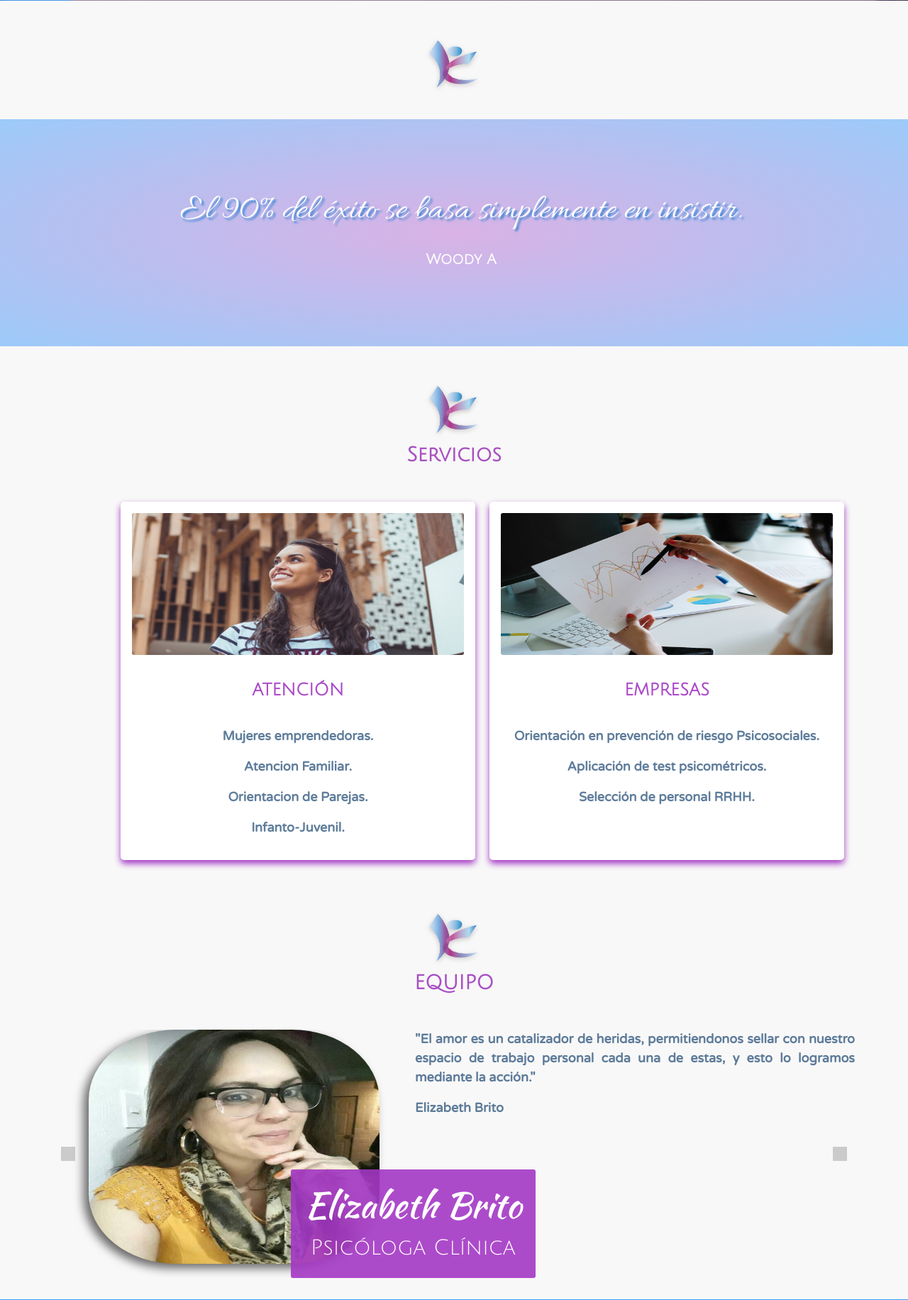
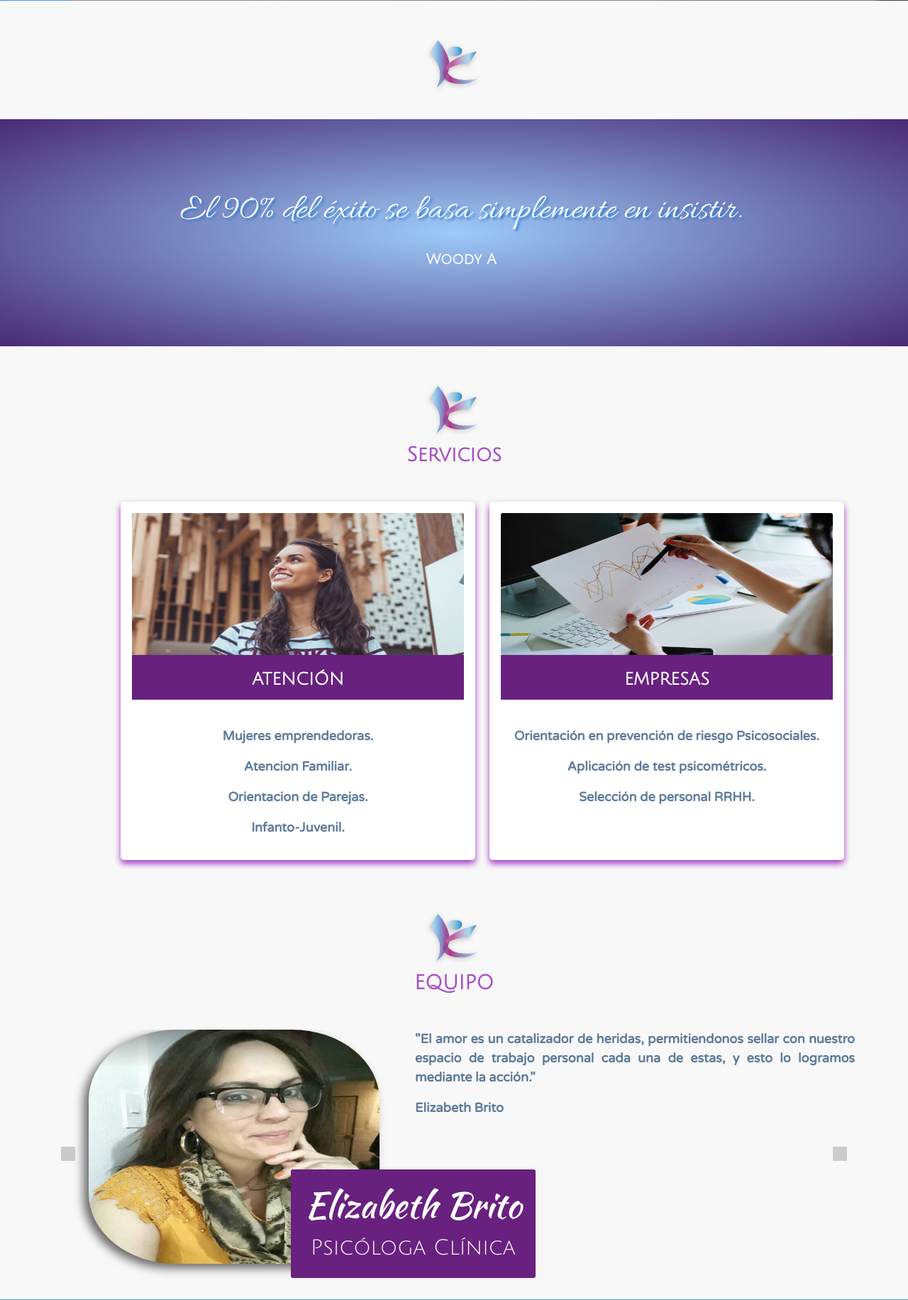
Before and after one commit to HelixInCode/Psicokrecer, a PHP site: page / in a window 1280 px wide. Shown: the part 799-2631 px from the top of the page at 71% size. Run offline with PHP 8.4, Linux system fonts and the light colour scheme; some libraries are stand-ins or nearby versions; grey boxes are pictures that could not be loaded.

Commit message:
arreglo colores

```diff
--- a/dist/css/styles.css
+++ b/dist/css/styles.css
@@ -172,7 +172,7 @@ main{
           filter: drop-shadow(0 2px 3px rgba(179, 169, 169, .7));
 }
 #frase > .general-container > .contenedor-frase{
-  background: radial-gradient(rgba(163, 55, 196, 0.36471),rgba(59, 154, 250, 0.48627));
+  background: radial-gradient(rgba(59, 154, 250, 0.48627), #482a74);
   padding: 50px 10px;
   height: 520px;
   display: flex;
@@ -248,9 +248,11 @@ main{
           filter: drop-shadow(0 10px 10px rgba(163, 55, 196, 0.54902));
 }
 #servicios > .general-container > .especific-container > .servicios-item > h4{
-  padding-top: 35px;
+  padding-top: 20px;
+  padding-bottom: 15px;
   font-family: 'Julius Sans One', sans-serif;
-  color: rgba(163, 55, 196, 0.89804);
+  color: white;
+  background-color: #68217e;
   font-weight: 900;
 }
 #servicios > .general-container > .especific-container > .servicios-item > ul{
@@ -346,7 +348,7 @@ main{
   padding: 20px;
   text-align: center;
   border-radius: 3px;
-  background-color: rgba(163, 55, 196, 0.89804);
+  background-color: #68217e;
   grid-row: 2 / 3;
 }
 @media screen and (min-width: 800px){
```
Also changed, not shown: dist/css/contacto.css (+5 -6 lines), src/css/contacto.css (+5 -6 lines), src/css/styles.css (+4 -3 lines).
